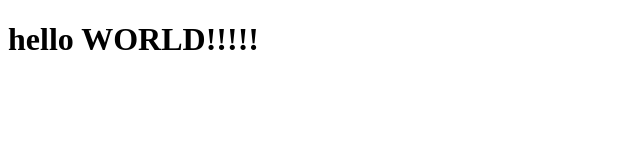
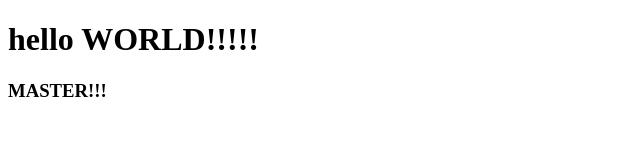
Before and after one commit to airkokos/git, a website: page index.html in a window 1280 px wide. Shown: the whole page, without its empty margins (0-640 px from the left). Drawn offline with Linux system fonts and the light colour scheme.

Commit message:
MASTERgit add .! ADD

```diff
--- a/index.html
+++ b/index.html
@@ -9,5 +9,8 @@
     <body>
         <h1>hello WORLD!!!!!</h1>
 
+
+        <h3>MASTER!!!</h3>
+
     </body>
 </html>
```
